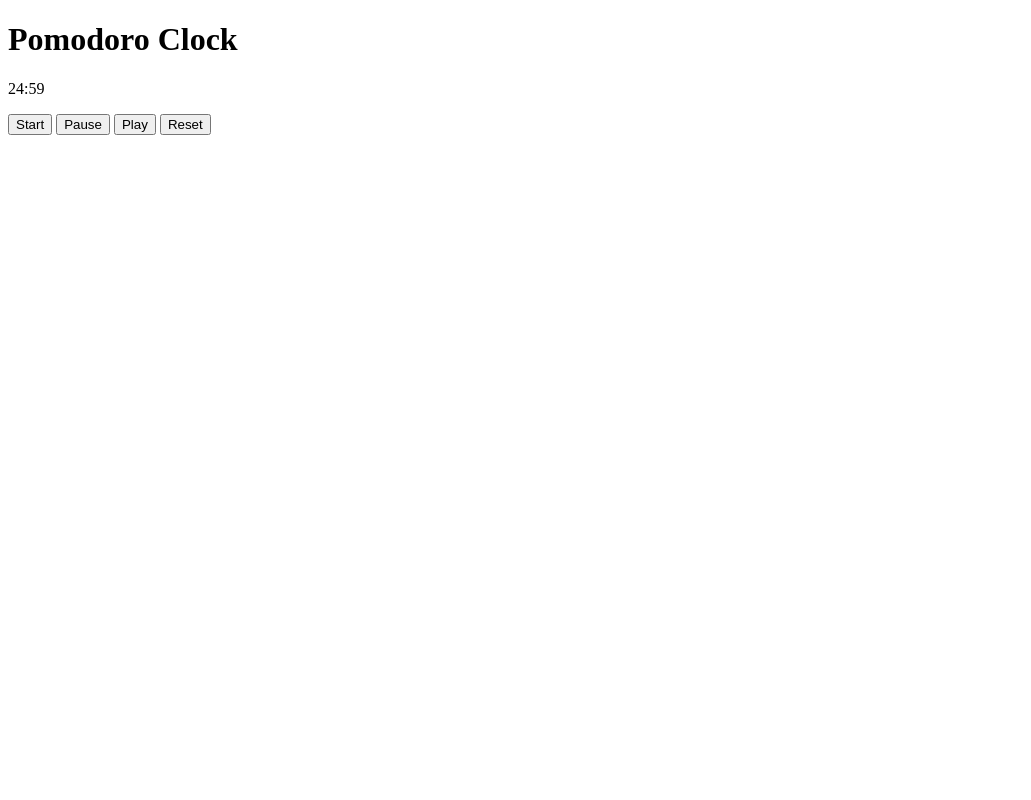
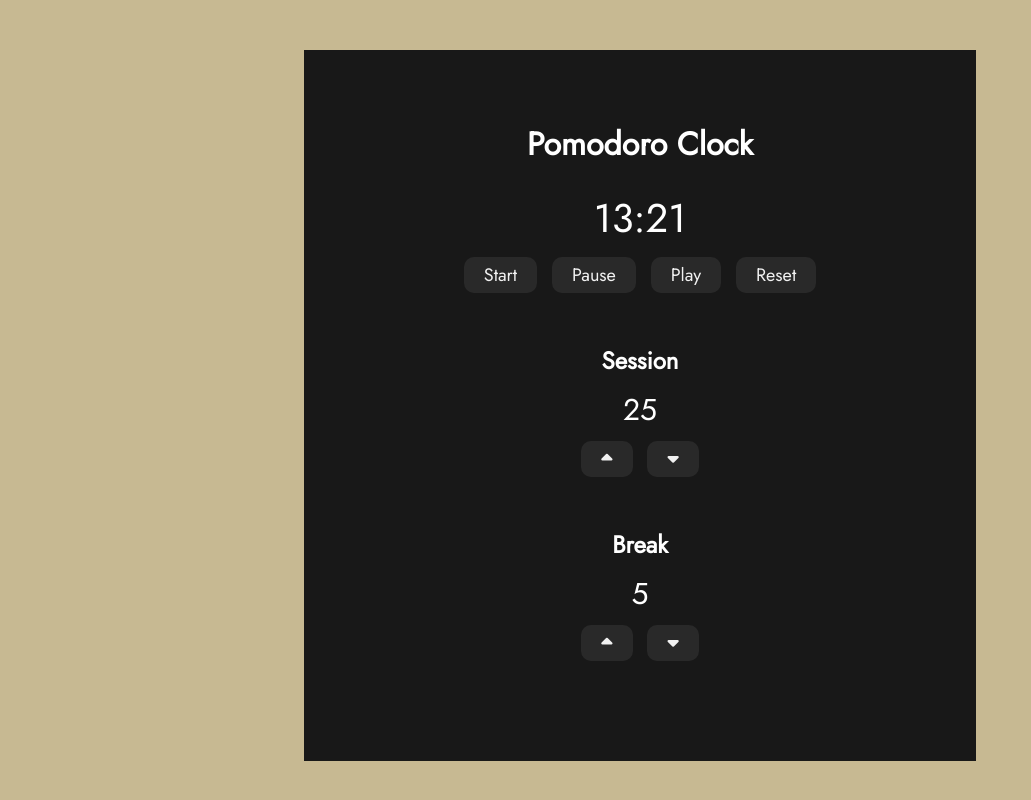
Before and after one commit to TristanRoss/pomodoro-clock, a plain HTML site: page index.html in a window 1280 px wide. Both pictures are taken after a click on the button "Start". Shown: the whole page, without its empty margins (0-1031 px from the left). Drawn offline with Linux system fonts and the light colour scheme.

Commit message:
Finish project

```diff
--- a/index.html
+++ b/index.html
@@ -3,6 +3,9 @@
 <head>
     <meta charset="UTF-8">
     <meta name="viewport" content="width=device-width, initial-scale=1.0">
+    <script src="https://kit.fontawesome.com/ba0d5dd0c3.js" crossorigin="anonymous"></script>
+    <link rel="stylesheet" type="text/css" href="style.css">
+    <link href="https://fonts.googleapis.com/css2?family=Jost&display=swap" rel="stylesheet">
     <title>Pomodoro Clock</title>
 </head>
 <body>
@@ -13,24 +16,35 @@
         <button id="pause">Pause</button>
         <button id="play">Play</button>
         <button id="reset">Reset</button>
+        <h2>Session</h2>
+        <p id="sessionMin">25</p>
+        <button id="sessionUp"><i class="fas fa-caret-up"></i></button>
+        <button id="sessionDown"><i class="fas fa-caret-down"></i></button>
+        <h2>Break</h2>
+        <p id="breakMin">5</p>
+        <button id="breakUp"><i class="fas fa-caret-up"></i></button>
+        <button id="breakDown"><i class="fas fa-caret-down"></i></button>
+
     </div>
+
     <script>
         function displayClock(min, sec) {
-            clock.textContent = min + ':' +  sec;
+            secondsStr = sec.toString();
+            minutesStr = min.toString();
+            if (secondsStr.length < 2) {
+                secondsStr = '0' + secondsStr;
+            }
+            if (minutesStr.length < 2) {
+                minutesStr = '0' + minutesStr;
+            }
+            clock.textContent = minutesStr + ':' +  secondsStr;
         }
 
         function countdown() {
             let countDownInterval = setInterval(() => {
                 if (!isPaused) {
-                    secondsStr = seconds.toString();
-                    minutesStr = minutes.toString();
-                    if (secondsStr.length < 2) {
-                        secondsStr = '0' + secondsStr;
-                    }
-                    if (minutesStr.length < 2) {
-                        minutesStr = '0' + minutesStr;
-                    }
-                    displayClock(minutesStr, secondsStr);
+
+                    displayClock(minutes, seconds);
 
                     if (minutes == 0 & seconds == 0) {
                         breakCountdown();
@@ -45,7 +59,7 @@
 
                     }
                 }
-            }, 1000);
+            }, 1);
         }
 
         function breakCountdown() {
@@ -64,6 +78,8 @@
                     if (breakMinutes == 0 & breakSeconds == 0) {
                         minutes = minutesCopy;
                         seconds = secondsCopy;
+                        breakMinutesCopy = breakMinutes;
+                        breakSecondsCopy = breakSeconds;
                         countdown();
                         clearInterval(breakInterval);
                         return;
@@ -76,7 +92,7 @@
 
                     }
                 }
-            }, 1000);
+            }, 1);
         }
 
 
@@ -87,27 +103,86 @@
         let seconds = 0;
         let secondsPassed = 0;
         let isPaused = false;
+        let isStarted = false;
         minutesCopy = minutes;
         secondsCopy = seconds;
+        breakMinutesCopy = breakMinutes;
+        breakSecondsCopy = breakSeconds;
         const start = document.querySelector('#start');
         start.addEventListener('click', () => {
             isPaused = false;
+            isStarted = true;
             countdown();
         });
+
         const pause = document.querySelector('#pause');
         pause.addEventListener('click', () => {
             isPaused = true;
         });
+
         const play = document.querySelector('#play');
         play.addEventListener('click', () => {
             isPaused = false;
         });
+
         const reset = document.querySelector('#reset');
         reset.addEventListener('click', () => {
             minutes = 25;
             seconds = 0;
+            breakMinutes = 5;
+            breakSeconds = 0;
+            sessionMin.textContent = minutes;
+            breakMin.textContent = breakMinutes;
             displayClock('25', '00');
+            isPaused = true;
+            isStarted = false;
         });
+
+        const sessionMin = document.querySelector('#sessionMin');
+        const sessionUp = document.querySelector('#sessionUp');
+        sessionUp.addEventListener('click', () => {
+            if (!isStarted) {
+                minutes++;
+                minutesCopy = minutes;
+                displayClock(minutes, seconds);
+                sessionMin.textContent = minutes;
+            }
+        });
+
+        const sessionDown = document.querySelector('#sessionDown');
+        sessionDown.addEventListener('click', () => {
+            if (!isStarted && minutes > 1) {
+                minutes--;
+                minutesCopy = minutes;
+                displayClock(minutes, seconds);
+                sessionMin.textContent = minutes;
+            }
+        });
+
+        const breakMin = document.querySelector('#breakMin');
+        const breakUp = document.querySelector('#breakUp');
+        breakUp.addEventListener('click', () => {
+            if (!isStarted) {
+                breakMinutes++;
+                breakMinutesCopy = breakMinutes;
+                displayClock(minutes, seconds);
+                breakMin.textContent = breakMinutes;
+            }
+        });
+
+        const breakDown = document.querySelector('#breakDown');
+        breakDown.addEventListener('click', () => {
+            if (!isStarted && breakMinutes > 1) {
+                breakMinutes--;
+                breakMinutesCopy = breakMinutes;
+                displayClock(minutes, seconds);
+                breakMin.textContent = breakMinutes;
+            }
+        });
+
+
+
+
     </script>
 </body>
 </html>
--- /dev/null
+++ b/style.css
@@ -0,0 +1,45 @@
+html {
+    background-color: rgb(199, 185, 146);
+    font-family: 'Jost', sans-serif;
+}
+
+h2 {
+    margin-bottom: 0px;
+    margin-top: 50px;
+
+}
+
+#container {
+    background-color: rgb(24, 24, 24);
+    color: white;
+    width: 50%;
+    margin: auto;
+    text-align: center;
+    padding: 50px 20px 100px 20px;
+    margin-top: 50px;
+}
+
+button {
+    border: none;
+    border-radius: 10px;
+    font-size: 18px;
+    background-color: rgb(41, 41, 41);
+    color: rgb(241, 241, 241);
+    padding: 5px 20px;
+    margin: 0px 5px;
+    font-family: 'Jost', sans-serif;
+}
+
+button:hover {
+    background-color: rgb(0, 0, 0);
+}
+
+#clock {
+    font-size: 40px;
+}
+
+p {
+    font-size: 30px;
+    margin-top: 10px;
+    margin-bottom: 10px;
+}
```
Also changed, not shown: 1 other file.
